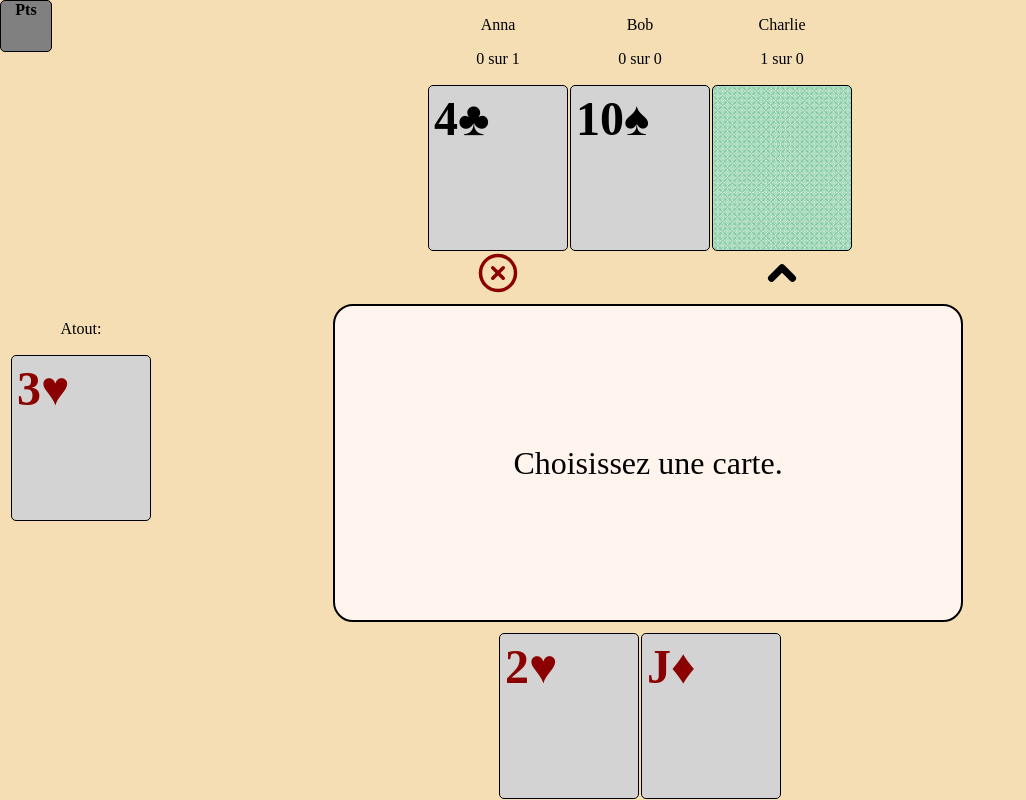
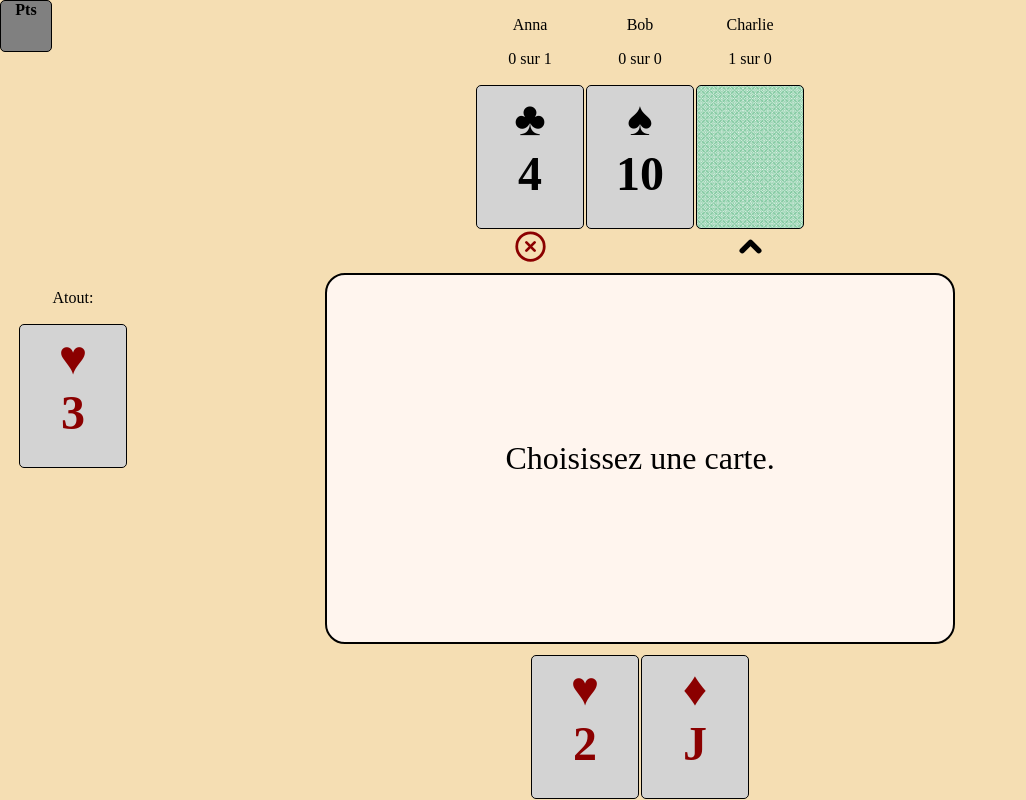
Before and after one commit to copelnug/web-cards, a plain HTML site: page src/web/game/enfer-schema.html in a window 1280 px wide. Shown: the whole page, without its empty margins (0-1026 px from the left). Drawn offline with Linux system fonts and the light colour scheme.

Commit message:
Resized some elements.
Changes:
> Cards are smaller: symbol and value are now on different lines.
> Fix page size on firefox.
> Remove use of "xxx-large" that is not universally supported.

```diff
--- a/src/web/game/enfer-schema.html
+++ b/src/web/game/enfer-schema.html
@@ -40,8 +40,9 @@
 
 				if(card.kind) {
 					cardDiv.classList.add(card.kind.toLowerCase());
+					cardDiv.append(KindMap.get(card.kind));
+					cardDiv.appendChild(document.createElement('br'));
 					cardDiv.append(ValueMap.get(card.value));
-					cardDiv.append(KindMap.get(card.kind));
 				}
 				else {
 					cardDiv.classList.add('back');
@@ -428,7 +429,7 @@
 			#view_play>div {
 				margin: 0px;
 				width: 100%;
-				min-height: 100%;
+				min-height: 100vh;
 				display: flex;
 				align-items: stretch;
 				text-align: center;
@@ -470,7 +471,6 @@
 			}
 			#play_event {
 				margin: 0 auto;
-				float:unset;
 				width: 50%;
 				display: block;
 				border-radius: 20px;
@@ -488,7 +488,7 @@
 				align-items: center;
 				text-align: center;
 				width: 100%;
-				font-size: xx-large;
+				font-size: 2rem;
 				padding: 20px;
 			}
 			.play_event_notify {
@@ -501,7 +501,7 @@
 				align-items: center;
 				text-align: center;
 				width: 100%;
-				font-size: xx-large;
+				font-size: 2rem;
 				padding: 20px;
 			}
 			.event_error {
@@ -513,7 +513,6 @@
 				flex-direction: row;
 				text-align: center;
 				width: 100%;
-				min-height: 20%;
 				flex-grow: 0;
 			}
 			.card {
@@ -522,11 +521,11 @@
 				display: inline-block;
 				border: 1px solid black;
 				border-radius: 5px;
-				height: 12vw;
-				width: 10vw;
+				min-height: 2.75em;
+				min-width: 2em;
 				vertical-align: middle;
-				text-align: left;
-				font-size: xxx-large;
+				text-align: center;
+				font-size: 3rem;
 				font-weight: bold;
 				background-size: cover;
 				background-repeat: no-repeat;
```
Also changed, not shown: src/web/game/enfer.html (+9 -10 lines).
